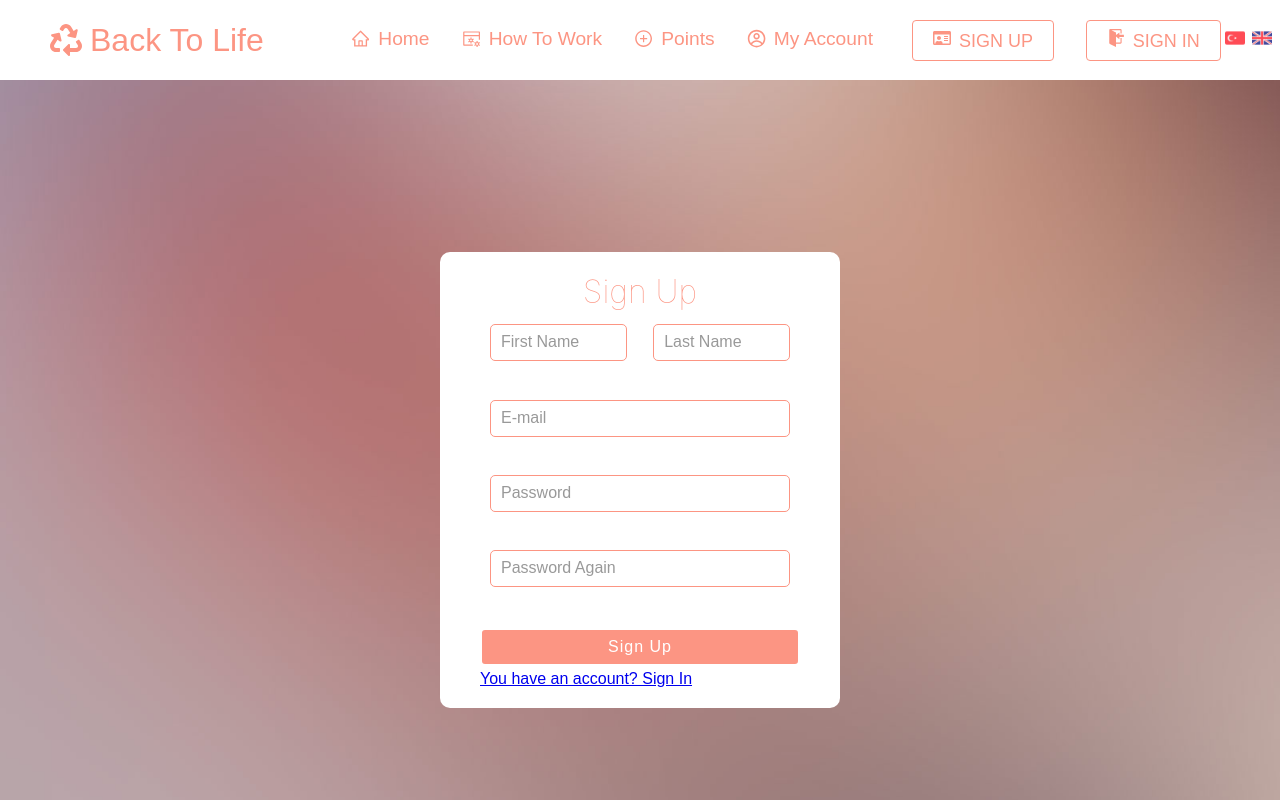
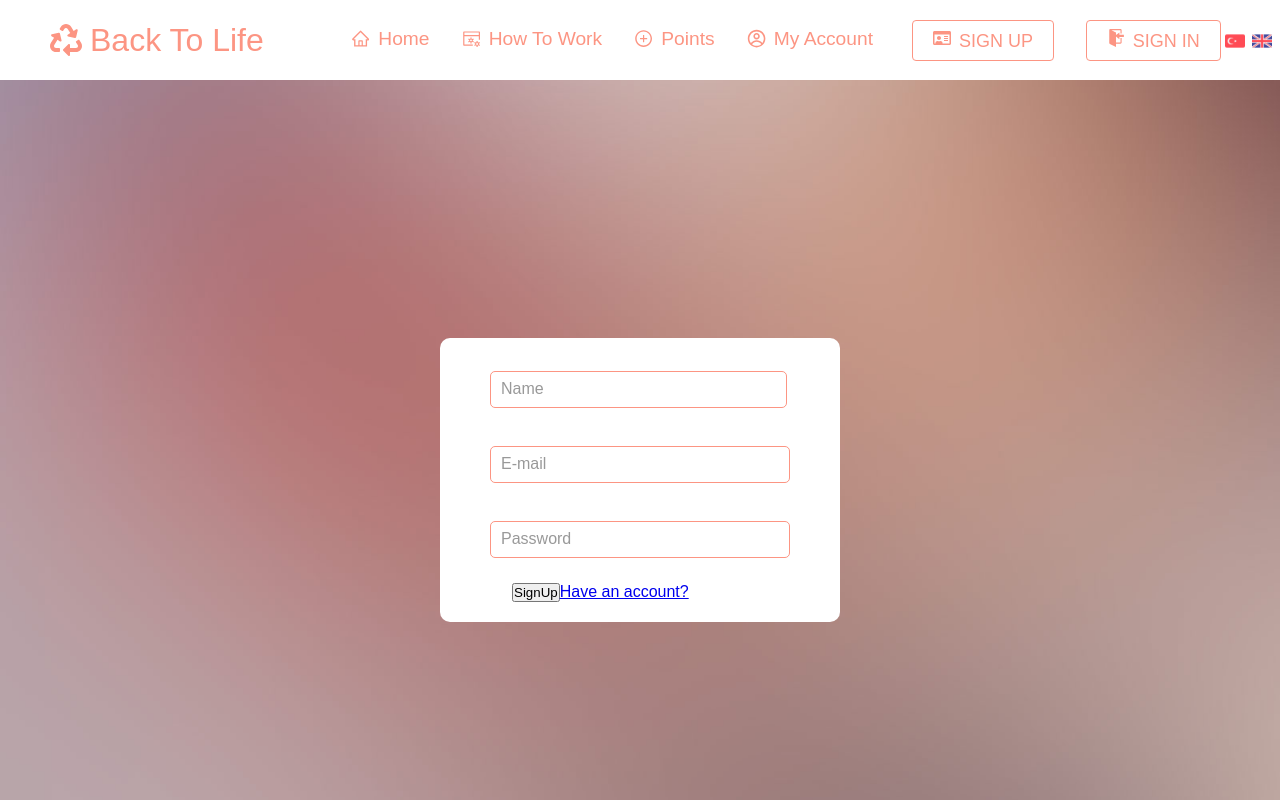
Before and after one commit to Back-to-Life/BackToLife-Web, a React (Create React App) app: page /signup in a window 1280 px wide. Shown: the top 800 px of the page. Built offline with nearby package versions, Linux system fonts and the light colour scheme.

Commit message:
Services added

```diff
--- a/package.json
+++ b/package.json
@@ -23,7 +23,7 @@
     "react-reveal": "^1.2.2",
     "react-router": "^5.2.0",
     "react-router-dom": "^5.2.0",
-    "react-scripts": "3.4.3"
+    "react-scripts": "^4.0.3"
   },
   "scripts": {
     "start": "react-scripts start",
--- a/src/App.js
+++ b/src/App.js
@@ -4,26 +4,33 @@ import Navbar from './components/Navbar';
 import {BrowserRouter as Router, Switch, Route} from 'react-router-dom';
 import Home from './components/pages/HomePage/Home';
 import Myaccount from './components/pages/Myaccount/Myaccount';
-import Howtowork from './components/pages/HomeThird/HomeThird';
-import SignUp from './components/pages/SignUp/SignUp';
-import Footer from './components/pages//Footer/Footer';
+import Howtowork from './components/pages/Howtowork/Howtowork';
+import {SignUp} from './components/pages/SignUp/SignUp.js';
+import SignIn from './components/pages/SignIn/SignIn';
+import Footer from './components/pages/Footer/Footer';
 import Points from './components/pages/Points/Points';
-import SignIn from './components/pages/SignIn/SignIn';
+
+
+
 
 function App() {
+
+
+
   return (
     <Router>
     <Navbar/>
     <Switch>
+
       <Route path='/' exact component={Home}/>
-      <Route path='/myaccount' exact component={Myaccount}/>
-      <Route path='/howtowork' exact component={Howtowork}/>
-      <Route path='/points' exact component={Points}/>
-      <Route path='/signup' exact component={SignUp}/>
-      <Route path='/login' exact component={SignIn}/>
+      <Route path='/myaccount'  component={Myaccount}/>
+      <Route path='/howtowork'  component={Howtowork}/>
+      <Route path='/points'  component= { Points }/>
+      <Route path='/signup'  exact component = {SignUp}/>
+      <Route path='/login'  component={SignIn}/>
+
 
     </Switch>
-
     <Footer/>
     </Router>
   );
--- a/src/components/pages/SignIn/SignIn.js
+++ b/src/components/pages/SignIn/SignIn.js
@@ -1,11 +1,40 @@
-import React,{useCallback,useContext} from 'react';
-import { Link } from 'react-router-dom'
+import React,{useCallback,useContext, useEffect, useState} from 'react';
+import { Link ,useHistory} from 'react-router-dom'
 import { useTranslation } from 'react-i18next';
+import axios from 'axios';
 
 
 
 export default function SignIn() {
   const {t, i18n} = useTranslation();
+
+const [email, setEmail] = useState()
+const [password, setPassword] = useState()
+
+
+const history = useHistory();
+
+
+const submit = async (e) => {
+
+let item = { email, password}
+  console.log(item)
+let result = await fetch("http://localhost:5000/login",
+  {
+    method: "POST",
+    body:JSON.stringify(item),
+    headers: {
+      "Content-Type":"application/json",
+      "Accept":"application/json"
+    }
+  }).then(history.push("/") )
+  result = await result.json()
+console.log("result", result)
+
+}
+
+
+
 
   return (
 
@@ -16,7 +45,7 @@ export default function SignIn() {
         <div className="form-wrapper">
 
         <h1>{t('Sign.signin')}</h1>
-        <form  noValidate>
+        <form >
         <div className="email">
           <label htmlFor="email"></label>
           <input
@@ -25,6 +54,7 @@ export default function SignIn() {
           placeholder="E-mail"
           type="email"
           name="email"
+          onChange =  {(e) => setEmail(e.target.value)}
 
           />
         </div>
@@ -36,23 +66,28 @@ export default function SignIn() {
           placeholder="Password"
           type="password"
           name="password"
+          onChange = {(e) => setPassword(e.target.value)}
 
           />
         </div>
 
 
 
-          <a className="buttonsign" type="submit">
-            <h5>{t('Sign.signin')}</h5>
 
-          </a>
+    <button onClick={submit}
+           value = "Submit"
+
+           >
+
+               SignUp
 
 
+           </button>
 
-              <Link to="/signup" >
-              {t('Sign.accountUp')}
+
+    <Link to="/signup" >
+                {"Don't have an account?"}
               </Link>
-
         </form>
       </div>
        </div>
--- a/src/components/pages/SignUp/SignUp.css
+++ b/src/components/pages/SignUp/SignUp.css
@@ -77,7 +77,7 @@
 .lastName {
   width: 49%;
 }
-
+.firstName,
 .email,
 .password,
 .passwordAgain
--- a/src/components/pages/SignUp/SignUp.js
+++ b/src/components/pages/SignUp/SignUp.js
@@ -1,14 +1,44 @@
-import React,{useCallback,useContext} from 'react';
+import React,{useCallback,useContext,useState} from 'react';
 import { withRouter, Redirect } from "react-router";
 import { Link } from 'react-router-dom';
 import './SignUp.css'
 import { useTranslation } from 'react-i18next';
+import axios from 'axios'
+import { Component } from 'react';
+import { useHistory } from "react-router-dom";
 
 
-export default function SignIn() {
-  const {t, i18n} = useTranslation();
 
-  return (
+
+export function SignUp () {
+
+const [name, setName] = useState("")
+const [email, setEmail] = useState("")
+const [password, setPassword] = useState("")
+
+async function signUp()
+{
+  let item = {name, email, password}
+  console.log(item)
+
+  let result = await fetch("http://localhost:5000/signup",
+  {
+    method: "POST",
+    body:JSON.stringify(item),
+    headers: {
+      "Content-Type":"application/json",
+      "Accept":"application/json"
+    }
+  })
+  result = await result.json()
+console.log("result", result)
+}
+
+
+
+
+
+      return (
 
 
       <div className="wrapper1">
@@ -16,30 +46,22 @@ export default function SignIn() {
 
         <div className="form-wrapper">
 
-        <h1>{t('Sign.signup')}</h1>
-        <form  noValidate>
+
+        <form >
          <div className="firstName">
           <label  htmlFor="firstName"></label>
           <input
           type="text"
           className=""
-          placeholder="First Name"
+          placeholder="Name"
           type="text"
-          name="firstName"
+          name="name"
+          onChange = {(e) => setName(e.target.value)}
+          value =  {name} //{ this.state.name }
 
           />
         </div>
-        <div className="lastName">
-          <label  htmlFor="lastName"></label>
-          <input
-          type="text"
-          className=""
-          placeholder="Last Name"
-          type="text"
-          name="lastName"
 
-          />
-        </div>
         <div className="email">
           <label   htmlFor="email"></label>
           <input
@@ -48,6 +70,8 @@ export default function SignIn() {
           placeholder="E-mail"
           type="email"
           name="email"
+          onChange =  {(e) => setEmail(e.target.value)}
+          value = {email}
 
           />
         </div>
@@ -59,31 +83,39 @@ export default function SignIn() {
           placeholder="Password"
           type="password"
           name="password"
-
-          />
-        </div>
-        <div className="passwordAgain">
-          <label  htmlFor="passwordAgain"></label>
-          <input
-          type="text"
-          className=""
-          placeholder="Password Again"
-          type="password"
-          name="passwordAgain"
-
+          onChange = {(e) => setPassword(e.target.value)}
+          value =  {password}
           />
         </div>
 
 
 
-          <a className="buttonsign" type="submit">
-           <h5>{t('Sign.signup')}</h5>
-          </a>
+
+
+    <button onClick={signUp}
+           value = "Submit"
+           >
+             SignUp
+           </button>
+
+
+
+
+
+
+
+
+
+
+
+
+
+
 
 
 
               <Link to="/login" >
-                {t('Sign.accountIn')}
+                {"Have an account?"}
               </Link>
 
         </form>
@@ -94,5 +126,12 @@ export default function SignIn() {
 
 
 
+//}
+
+
+
+
+
+
 
 }
```
Also changed, not shown: 1 other file (tests, documents, lock files or other folders).
